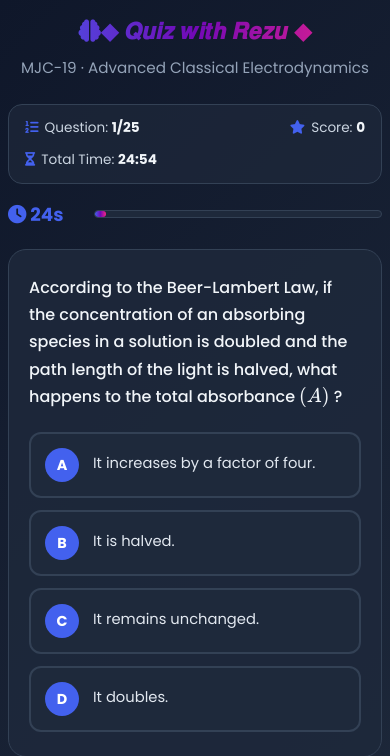
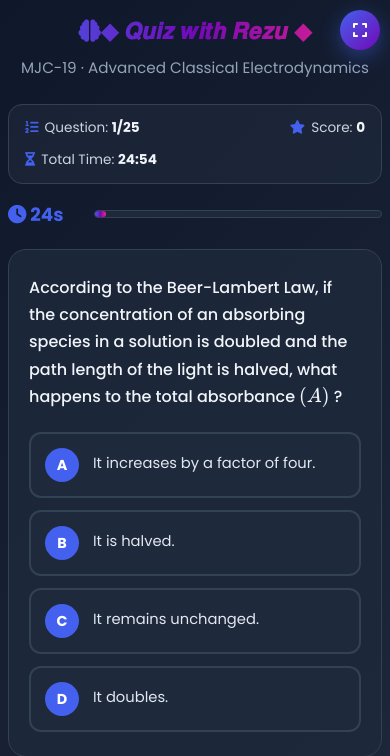
Before and after one commit to Rezu3/class10, a Flask app: page /gk in a window 390 px wide. Shown: the top 756 px of the page. Run offline with Flask 3, Linux system fonts and the light colour scheme.

Commit message:
Update gk.html

```diff
--- a/templates/gk.html
+++ b/templates/gk.html
@@ -2,7 +2,10 @@
 <html lang="en">
 <head>
     <meta charset="UTF-8">
-    <meta name="viewport" content="width=device-width, initial-scale=1.0">
+    <meta name="viewport" content="width=device-width, initial-scale=1.0, viewport-fit=cover">
+    <meta name="apple-mobile-web-app-capable" content="yes">
+    <meta name="mobile-web-app-capable" content="yes">
+    <meta name="theme-color" content="#0f172a">
     <title>Quiz Master · MJC-19</title>
 
     <link rel="stylesheet" href="/static/css/quiz.css">
@@ -28,10 +31,85 @@
             loader: { load: ['[tex]/ams', '[tex]/physics', '[tex]/cancel'] }
         };
     </script>
-    <!-- MathJax Script — NO async -->
     <script src="https://cdn.jsdelivr.net/npm/mathjax@3/es5/tex-svg.js" id="MathJax-script"></script>
+
+    <!-- Fullscreen Button Styles -->
+    <style>
+        /* ---------- Fullscreen Button ---------- */
+        .fullscreen-btn {
+            position: fixed;
+            top: 14px;
+            right: 14px;
+            z-index: 9999;
+            width: 44px;
+            height: 44px;
+            border-radius: 50%;
+            background: linear-gradient(135deg, #4361ee, #7209b7);
+            color: #fff;
+            border: none;
+            cursor: pointer;
+            display: flex;
+            align-items: center;
+            justify-content: center;
+            font-size: 1.1rem;
+            box-shadow: 0 6px 20px rgba(67, 97, 238, 0.45);
+            transition: all 0.25s ease;
+            -webkit-tap-highlight-color: transparent;
+        }
+
+        .fullscreen-btn:hover {
+            transform: scale(1.08);
+            box-shadow: 0 8px 26px rgba(67, 97, 238, 0.65);
+        }
+
+        .fullscreen-btn:active {
+            transform: scale(0.94);
+        }
+
+        .fullscreen-btn i {
+            pointer-events: none;
+        }
+
+        /* Hide button in fullscreen mode? No — keep it visible to allow exit */
+        .fullscreen-btn.is-fullscreen {
+            background: linear-gradient(135deg, #f72585, #7209b7);
+        }
+
+        @media (max-width: 480px) {
+            .fullscreen-btn {
+                top: 10px;
+                right: 10px;
+                width: 40px;
+                height: 40px;
+                font-size: 1rem;
+            }
+        }
+
+        /* ---------- Fullscreen Mode Enhancements ---------- */
+        body:fullscreen,
+        body:-webkit-full-screen,
+        body:-moz-full-screen,
+        body:-ms-fullscreen {
+            background: #0f172a;
+            overflow-y: auto;
+        }
+
+        /* Center content when in fullscreen on large screens */
+        body:fullscreen .container {
+            max-width: 760px;
+            margin: 0 auto;
+            padding-top: 10px;
+        }
+    </style>
 </head>
 <body>
+
+<!-- ============================================= -->
+<!-- FULLSCREEN BUTTON                             -->
+<!-- ============================================= -->
+<button id="fullscreen-btn" class="fullscreen-btn" title="Toggle Fullscreen" aria-label="Toggle Fullscreen">
+    <i class="fas fa-expand" id="fullscreen-icon"></i>
+</button>
 
 <div class="container">
     <header>
@@ -117,6 +195,81 @@
     </footer>
 </div>
 
+<!-- ============================================= -->
+<!-- FULLSCREEN LOGIC                              -->
+<!-- ============================================= -->
+<script>
+    (function () {
+        'use strict';
+
+        const btn = document.getElementById('fullscreen-btn');
+        const icon = document.getElementById('fullscreen-icon');
+        if (!btn || !icon) return;
+
+        // Cross-browser request
+        function requestFullscreen(el) {
+            if (el.requestFullscreen) return el.requestFullscreen();
+            if (el.webkitRequestFullscreen) return el.webkitRequestFullscreen();
+            if (el.mozRequestFullScreen) return el.mozRequestFullScreen();
+            if (el.msRequestFullscreen) return el.msRequestFullscreen();
+        }
+
+        function exitFullscreen() {
+            if (document.exitFullscreen) return document.exitFullscreen();
+            if (document.webkitExitFullscreen) return document.webkitExitFullscreen();
+            if (document.mozCancelFullScreen) return document.mozCancelFullScreen();
+            if (document.msExitFullscreen) return document.msExitFullscreen();
+        }
+
+        function isFullscreen() {
+            return !!(
+                document.fullscreenElement ||
+                document.webkitFullscreenElement ||
+                document.mozFullScreenElement ||
+                document.msFullscreenElement
+            );
+        }
+
+        function updateButton() {
+            if (isFullscreen()) {
+                icon.classList.remove('fa-expand');
+                icon.classList.add('fa-compress');
+                btn.classList.add('is-fullscreen');
+                btn.setAttribute('title', 'Exit Fullscreen');
+            } else {
+                icon.classList.remove('fa-compress');
+                icon.classList.add('fa-expand');
+                btn.classList.remove('is-fullscreen');
+                btn.setAttribute('title', 'Enter Fullscreen');
+            }
+        }
+
+        btn.addEventListener('click', function (e) {
+            e.preventDefault();
+            e.stopPropagation();
+
+            if (isFullscreen()) {
+                exitFullscreen();
+            } else {
+                // Fullscreen the entire page (body)
+                requestFullscreen(document.documentElement);
+            }
+        });
+
+        // Listen to fullscreen change events (all vendor prefixes)
+        ['fullscreenchange', 'webkitfullscreenchange',
+         'mozfullscreenchange', 'MSFullscreenChange'].forEach(function (evt) {
+            document.addEventListener(evt, updateButton);
+        });
+
+        // Optional: auto-hide button while fullscreen on small screens after inactivity?
+        // Not necessary. Keep simple.
+
+        // Initial state
+        updateButton();
+    })();
+</script>
+
 <!-- Scripts -->
 <script src="/static/js/quiz.js"></script>
 <script src="/static/js/gk.js"></script>
```
